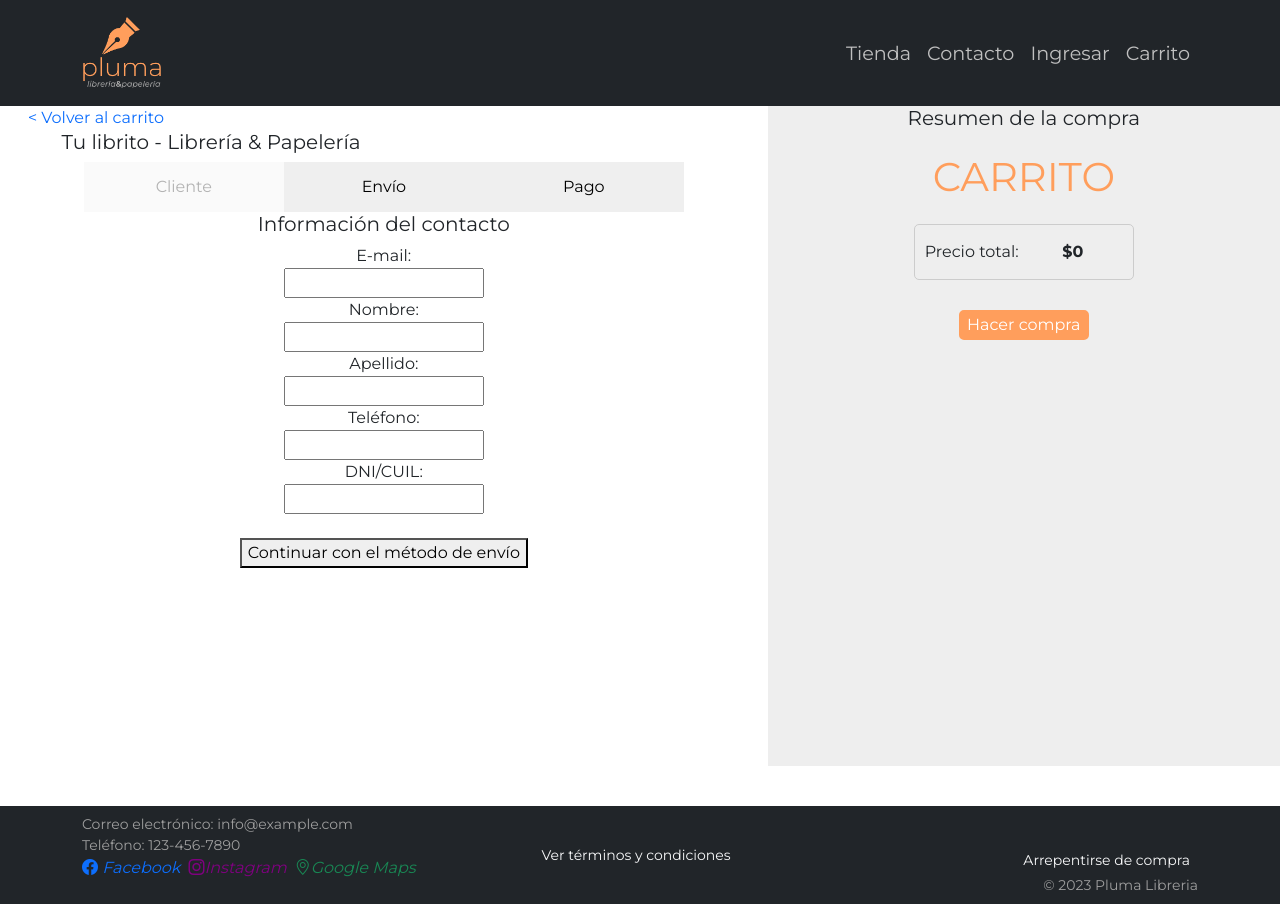
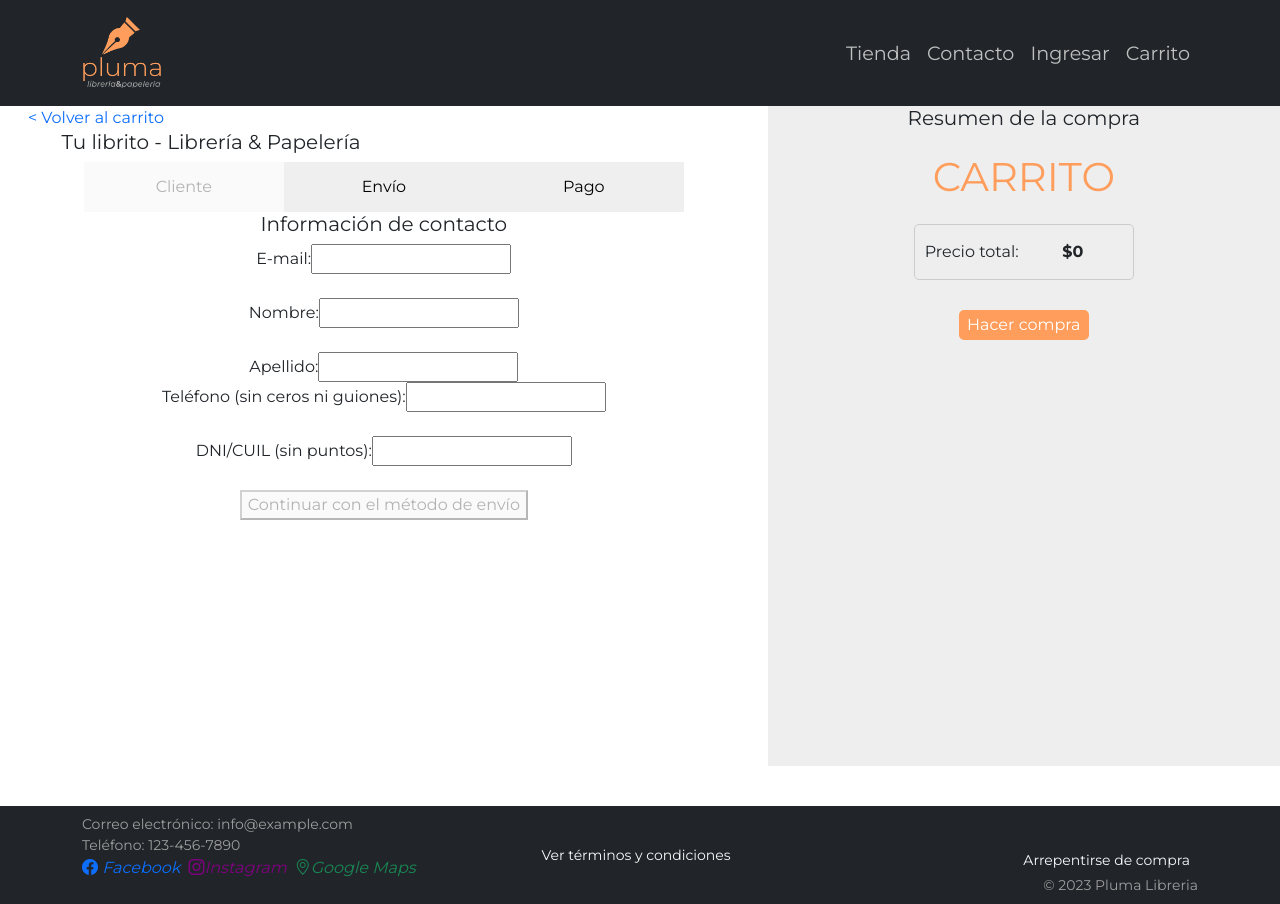
Before and after one commit to MoralesMatiasEzequiel/pf-libreria-FRONT, a React (Create React App) app: page /checkout in a window 1280 px wide. Built offline with nearby package versions, Linux system fonts and the light colour scheme.

Commit message:
clientData form DONE

```diff
--- a/src/components/views/Cart/Cart.jsx
+++ b/src/components/views/Cart/Cart.jsx
@@ -20,9 +20,9 @@ const Cart = () => {
                 <button className={style.boton} onClick={() => {setFormInfo(true); setFormShipment(false); setFormPay(false);}} disabled={formInfo}>Cliente</button>
                 <button className={style.boton} onClick={() => {setFormInfo(false); setFormShipment(true); setFormPay(false);}} disabled={formShipment}>Envío</button>
                 <button className={style.boton} onClick={() => {setFormInfo(false); setFormShipment(false); setFormPay(true);}} disabled={formPay}>Pago</button>
-                <FormInfoCart state={formInfo} setState={setFormInfo}/>
-                <FormShipmentCart state={formShipment} setState={setFormShipment}/>
-                <FormPayCart state={formPay} setState={setFormPay}/>
+                <FormInfoCart state={formInfo}/>
+                <FormShipmentCart state={formShipment}/>
+                <FormPayCart state={formPay}/>
             </div>
             <div className={style.containerSubTotal}>
                 <h5>Resumen de la compra</h5>
--- a/src/components/views/Cart/FormInfoCart.jsx
+++ b/src/components/views/Cart/FormInfoCart.jsx
@@ -1,54 +1,96 @@
-import React, { useState } from "react";
+import React, { useState, useEffect } from "react";
 import style from "./FormInfoCart.module.css";
+import { useDispatch, useSelector } from "react-redux";
+import { setClient } from "../../../redux/CartActions";
 
 
-const FormInfoCart = ({ state, setState }) => {
+const FormInfoCart = ({ state }) => {
+
+    const dispatch = useDispatch();
+    const { clientInfo } = useSelector((state) => state.cart);
+
+    useEffect(() => {
+        console.log(clientInfo);
+    }, [clientInfo])
+
 
     const [ form, setForm ] = useState({
         email: '',
         name: '',
-        lastname: '',
+        surname: '',
         phone: '',
         dni: ''
     });
 
+    const handleInputChange = (event) => {
+        const { name, value } = event.target;
+        setForm({
+            ...form,
+            [name]: value
+        })
+    }
 
+    const handleSubmit = (event) => {
+        event.preventDefault();
+        const newClientInfo = {
+            email: form.email,
+            name: form.name,
+            surname: form.surname,
+            phone: form.phone,
+            dni: form.dni
+        }
+        dispatch(setClient(newClientInfo));
+    }
+    function validateNumberInput(event) {
+        const input = event.target;
+        const sanitizedValue = input.value.replace(/\D/g, ''); // Elimina todos los caracteres que no sean dígitos
+
+        input.value = sanitizedValue;
+    }
+
+    const isDisabled =
+    form.email.trim() === '' ||
+    form.name.trim() === '' ||
+    form.surname.trim() === '' ||
+    form.phone.trim() === '' ||
+    form.dni.trim() === '';
 
     return (
         <div>
             {state &&
-                <form>
+                <form onSubmit={handleSubmit}>
                     <div>
-                        <h5>Información del contacto</h5>
+                        <h5>Información de contacto</h5>
                     </div>
                     <div>
                         <label htmlFor="email">E-mail: </label>
-                        <br />
-                        <input type="text" name="email" value={form.email}/>
-                    </div>
-                    <div>
-                        <label htmlFor="name">Nombre: </label>
-                        <br />
-                        <input type="text" name="name" value={form.name}/>
-                    </div>
-                    <div>
-                        <label htmlFor="lastname">Apellido: </label>
-                        <br />
-                        <input type="text" name="lastname" value={form.lastname}/>
-                    </div>
-                    <div>
-                        <label htmlFor="phone">Teléfono: </label>
-                        <br />
-                        <input type="text" name="phone" value={form.phone}/>
-                    </div>
-                    <div>
-                        <label htmlFor="dni">DNI/CUIL: </label>
-                        <br />
-                        <input type="text" name="dni" value={form.dni}/>
+                        <input type="text" name="email" onChange={handleInputChange} value={form.email}/>
                     </div>
                     <br />
                     <div>
-                        <button>Continuar con el método de envío</button>
+                        <label htmlFor="name">Nombre: </label>
+
+                        <input type="text" name="name" onChange={handleInputChange} value={form.name}/>
+                    </div>
+                    <br />
+                    <div>
+                        <label htmlFor="surname">Apellido: </label>
+
+                        <input type="text" name="surname" onChange={handleInputChange} value={form.surname}/>
+                    </div>
+                    <div>
+                        <label htmlFor="phone">Teléfono (sin ceros ni guiones): </label>
+
+                        <input type="text" name="phone" onInput={validateNumberInput} onChange={handleInputChange} value={form.phone}/>
+                    </div>
+                    <br/>
+                    <div>
+                        <label htmlFor="dni">DNI/CUIL (sin puntos): </label>
+                        <input type="text" name="dni" onInput={validateNumberInput} onChange={handleInputChange} value={form.dni}/>
+                    </div>
+                    <br />
+                    <div>
+                        <button disabled={isDisabled} type="submit">Continuar con el método de envío</button>
                     </div>
                 </form>
             }
--- a/src/components/views/Cart/FormPayCart.jsx
+++ b/src/components/views/Cart/FormPayCart.jsx
@@ -5,7 +5,7 @@ import { createOrder } from "../../../redux/CartActions";
 import { useEffect } from "react";
 
 
-const FormPayCart = ({ state, setState }) => {
+const FormPayCart = ({ state }) => {
 
     const dispatch = useDispatch();
     const { productsOnCart, paymentLink } = useSelector((state) => state.cart)
--- a/src/components/views/Cart/FormShipmentCart.jsx
+++ b/src/components/views/Cart/FormShipmentCart.jsx
@@ -2,7 +2,7 @@ import React, { useState } from "react";
 import style from "./FormShipmentCart.module.css";
 
 
-const FormShipmentCart = ({ state, setState }) => {
+const FormShipmentCart = ({ state }) => {
 
     const [ form, setForm ] = useState({
         street: '',
--- a/src/redux/CartActions.js
+++ b/src/redux/CartActions.js
@@ -1,6 +1,6 @@
 import axios from "axios";
 
-import { pushProductOnCart, removeProductFromCart, postOrderCreated } from "./CartSlice";
+import { pushProductOnCart, removeProductFromCart, postOrderCreated, setClientInfo } from "./CartSlice";
 
 export const addProductOnCart = (product) => {
     return (dispatch) => {
@@ -29,3 +29,9 @@ export const deleteProductFromCart = (id) => {
         dispatch(removeProductFromCart(id));
     };
 };
+
+export const setClient = (clientInfo) => {
+    return (dispatch) => {
+        dispatch(setClientInfo(clientInfo));
+    };
+};
--- a/src/redux/CartSlice.js
+++ b/src/redux/CartSlice.js
@@ -4,7 +4,9 @@ export const cartSlice = createSlice({
     name: "cart",
     initialState: {
         productsOnCart: [],
-        paymentLink: ''
+        paymentLink: '',
+        clientInfo: {},
+        shipmentInfo: {}
     },
     reducers: {  //Anteriormente Switch
         pushProductOnCart: (state, action) => {
@@ -20,10 +22,13 @@ export const cartSlice = createSlice({
             state.productsOnCart = []
             state.paymentLink = action.payload
         },
+        setClientInfo: (state, action) => {
+            state.clientInfo = action.payload
+        }
     }
 })
 
 
-export const { pushProductOnCart, removeProductFromCart, postOrderCreated } = cartSlice.actions
+export const { pushProductOnCart, removeProductFromCart, postOrderCreated, setClientInfo } = cartSlice.actions
 
 export default cartSlice.reducer
```
